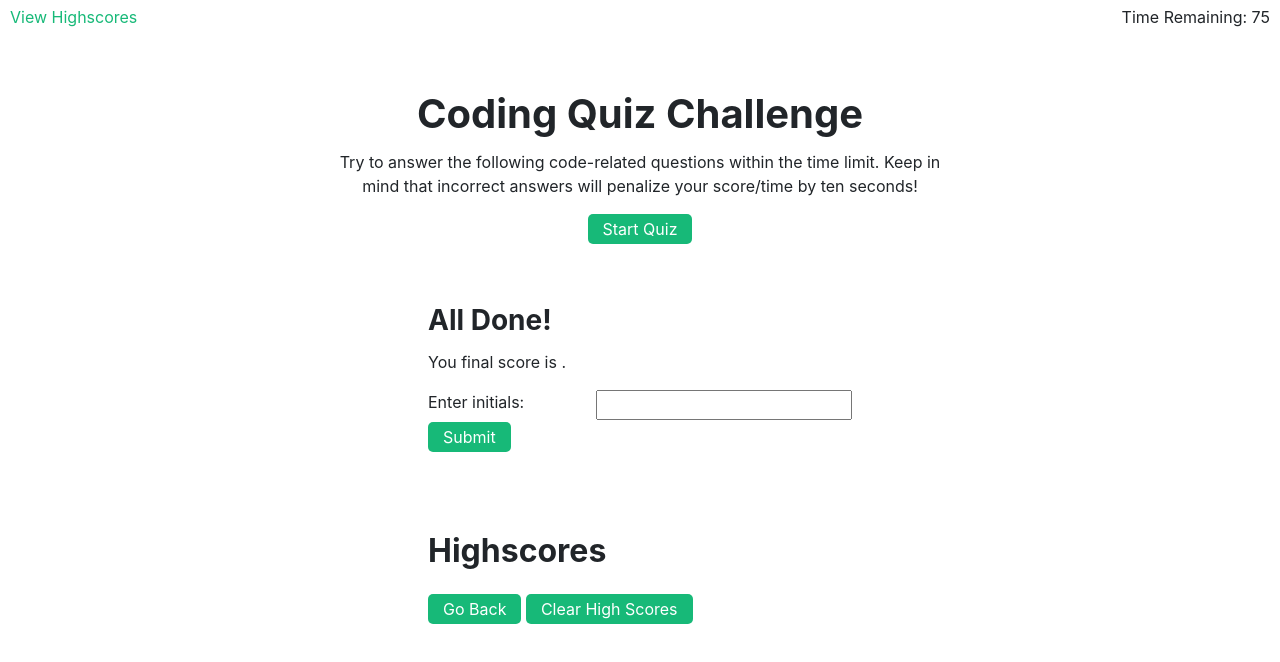
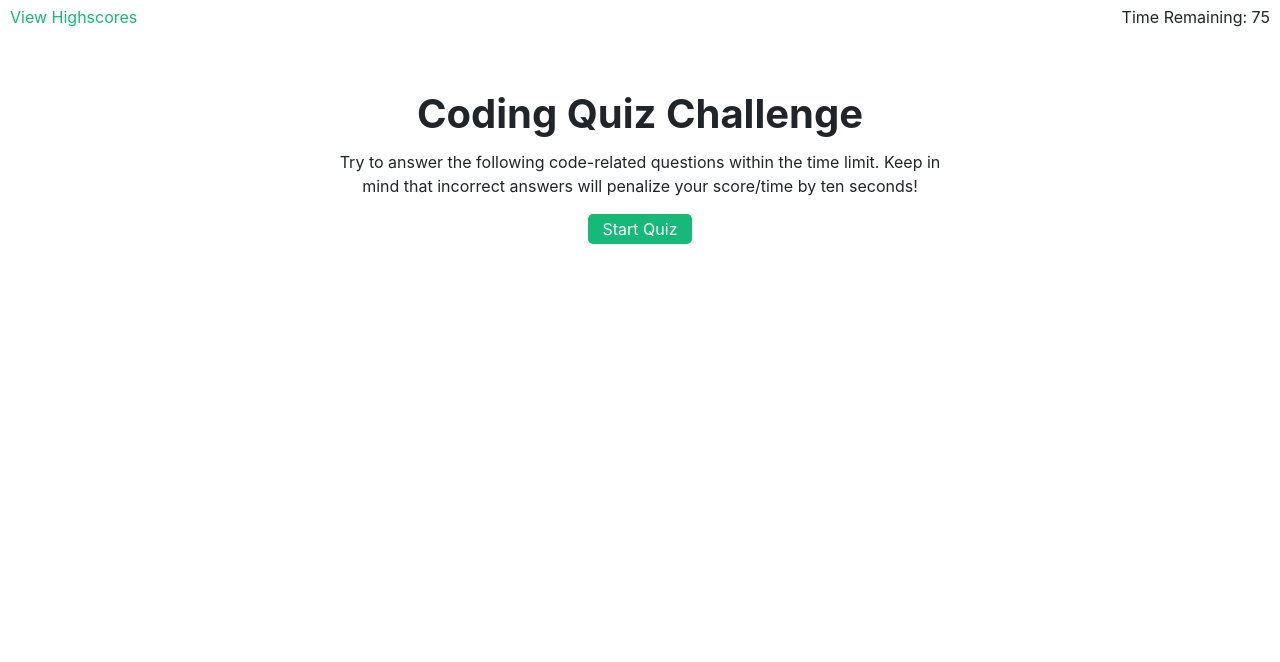
Before and after one commit to jpreston-alt/Code-Quiz, a plain HTML site: page index.html in a window 1280 px wide. Drawn offline with nearby package versions, Linux system fonts and the light colour scheme.

Commit message:
fixed intro bug?

```diff
--- a/index.html
+++ b/index.html
@@ -52,7 +52,7 @@
     </div> -->
 
     <!-- finished card -->
-    <div class="card" id="finished-card" style="width: 29rem;">
+    <div class="card display-none" id="finished-card" style="width: 29rem;">
         <div class="card-body">
             <h3 class="card-title">All Done!</h3>
             <p class="card-text">You final score is <span id="final-score"></span>.</p>
@@ -71,7 +71,7 @@
     </div>
 
     <!-- highscores card -->
-    <div class="card" id="highscores-card" style="width: 29rem;">
+    <div class="card display-none" id="highscores-card" style="width: 29rem;">
         <div class="card-body">
             <h2 class="card-title" id= "highscores-title">Highscores</h2>
             <ol id="highscore-list"></ol>
```
